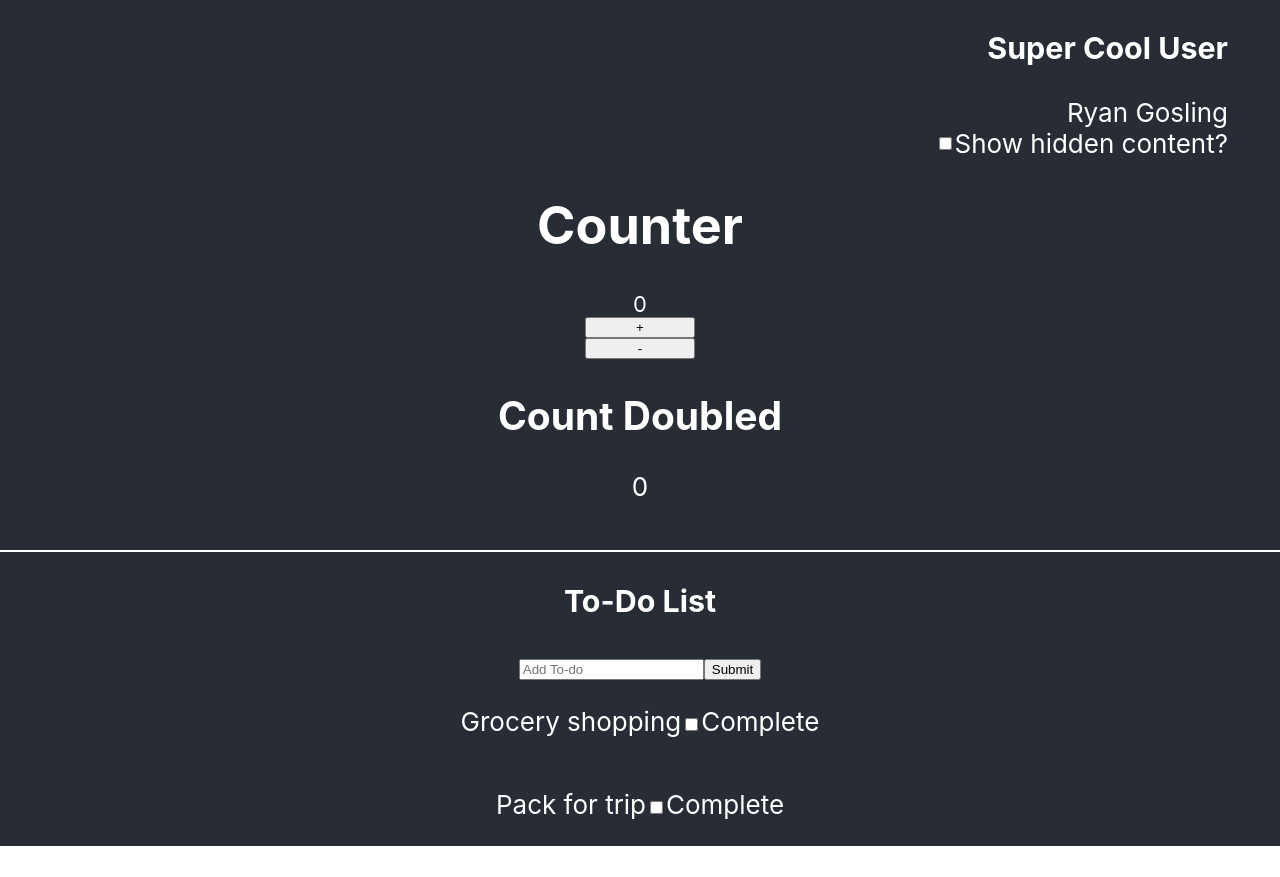
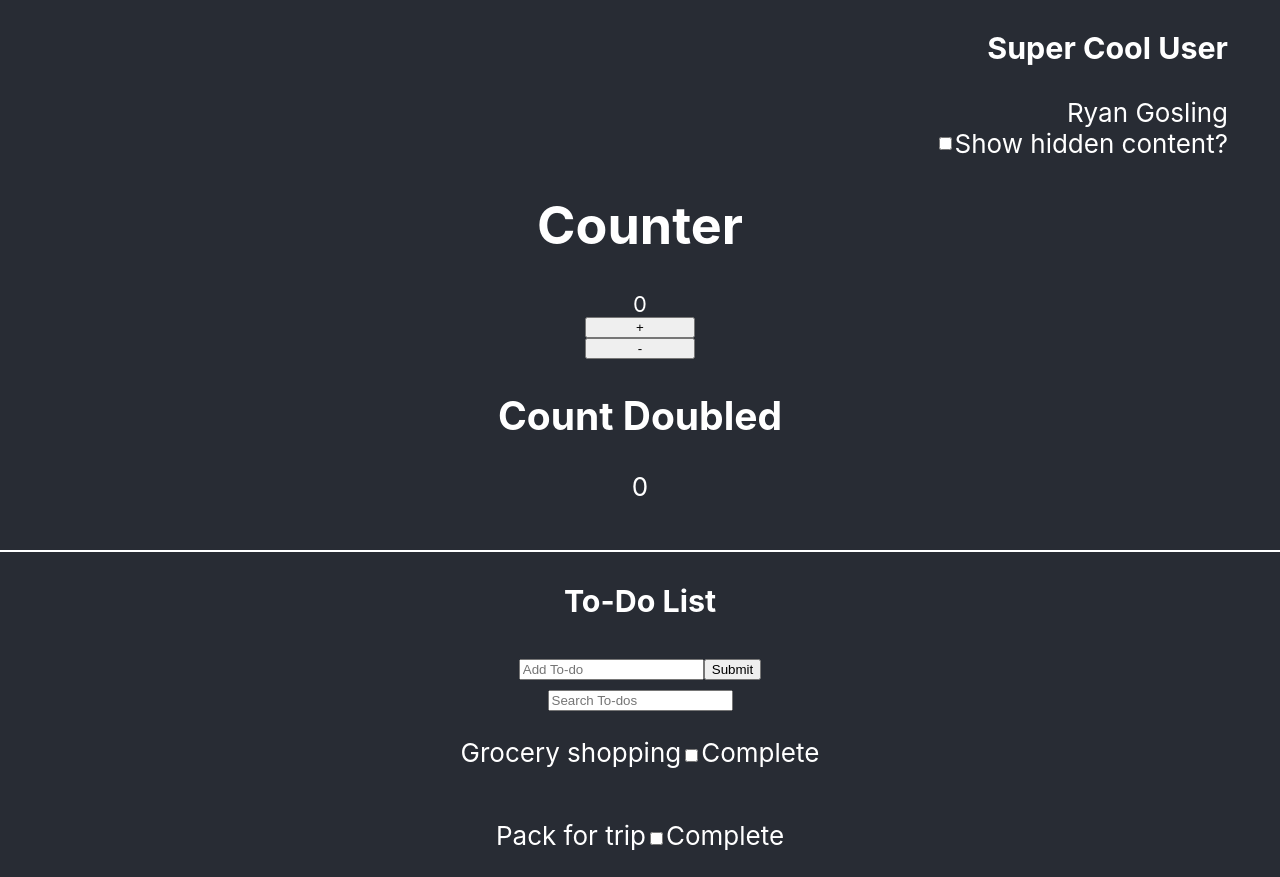
Before and after one commit to kylem038/selector-tutorial, a React (Create React App) app: page / in a window 1280 px wide. Before the commit the page ends 846 px from the top, so only its background shows below. Built offline with nearby package versions, Linux system fonts and the light colour scheme.

Commit message:
Finish search functionality

```diff
--- a/src/components/TodoList.tsx
+++ b/src/components/TodoList.tsx
@@ -1,6 +1,6 @@
 import { useSelector, useDispatch } from 'react-redux';
-import { selectTodos } from '../selectors/todo';
-import { addTodo, toggleTodoComplete } from '../store/todoSlice';
+import { filteredTodos } from '../selectors/todo';
+import { addTodo, toggleTodoComplete, changeSearch } from '../store/todoSlice';
 import { useState } from 'react';
 import '../styles/Todos.css';
 
@@ -10,7 +10,7 @@ const TodoList = () => {
     const dispatch = useDispatch();
     const [todoText, setTodoText] = useState('');
 
-    const todos = useSelector(selectTodos);
+    const todos = useSelector(filteredTodos);
 
     const handleSubmit = (e: React.SyntheticEvent) => {
         e.preventDefault();
@@ -38,6 +38,12 @@ const TodoList = () => {
                 </form>
             </div>
             <div>
+                <input type="text" placeholder='Search To-dos' onChange={(e) => {
+                    let {value} = e.target;
+                    dispatch(changeSearch(value));
+                }} />
+            </div>
+            <div>
                 {todos && todos.length > 0 && todos.map(todo => (
                     <div className="Todo" key={todo.id}>
                         <p>{todo.text}</p>
--- a/src/selectors/todo.ts
+++ b/src/selectors/todo.ts
@@ -2,7 +2,11 @@ import { createSelector } from "@reduxjs/toolkit";
 import store from "../store";
 
 export const selectTodos = createSelector(store.getState, state => state.todos.todos);
-// export const selectSearch = createSelector(store.getState(), state => state.search);
-export const filteredTodos = createSelector(selectTodos, (todos) => {
-
+export const selectSearch = createSelector(store.getState, state => state.todos.search);
+export const filteredTodos = createSelector(selectTodos, selectSearch, (todos, searchText) => {
+    if(searchText === '') return todos;
+    return todos.filter((todo) => {
+        const lowercaseText = todo.text.toLowerCase();
+        return lowercaseText.includes(searchText.toLowerCase());
+    });
 })
--- a/src/store/todoSlice.ts
+++ b/src/store/todoSlice.ts
@@ -25,6 +25,9 @@ export const todoSlice = createSlice({
             state.search = action.payload
         },
         toggleTodoComplete: (state, action: PayloadAction<number>) => {
+            // handling array iteration here is a bit weird
+            // state.todos is a proxy object instead of the array itself
+            // so we need to use current from the toolkit to get the actual array
             const currentState = current(state);
             state.todos = currentState.todos.map(todo => {
                 if(todo.id === action.payload) {
@@ -37,6 +40,6 @@ export const todoSlice = createSlice({
     }
 });
 
-export const { addTodo, toggleTodoComplete } = todoSlice.actions;
+export const { addTodo, changeSearch, toggleTodoComplete } = todoSlice.actions;
 
 export default todoSlice.reducer;
```
